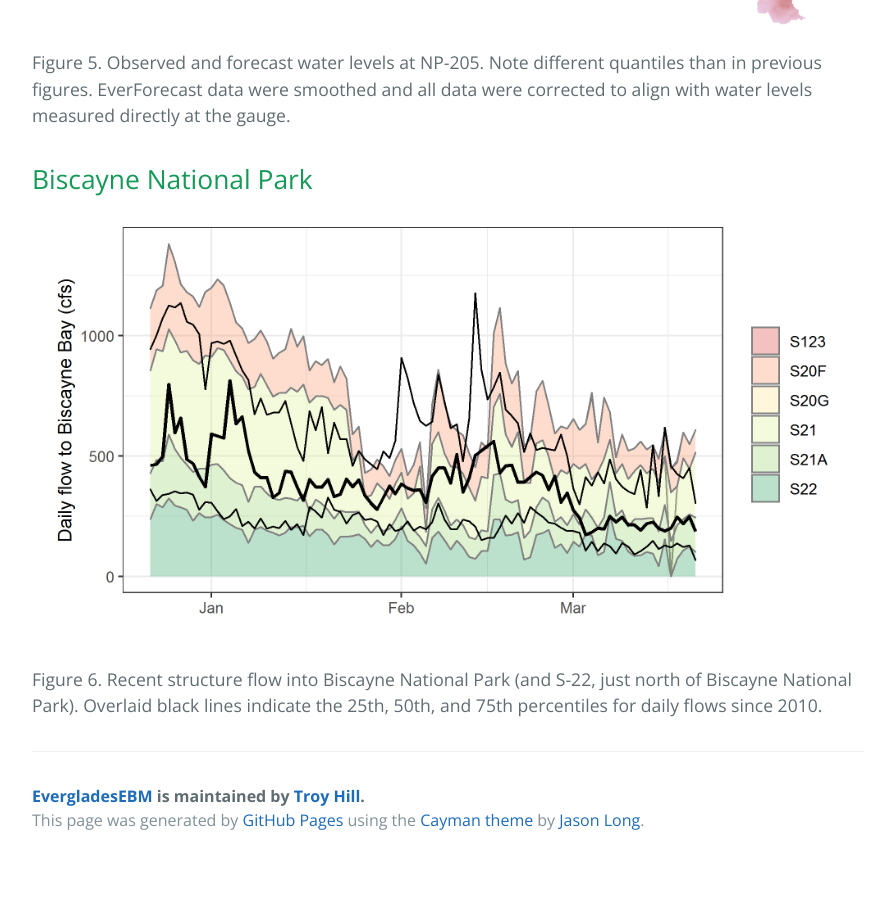
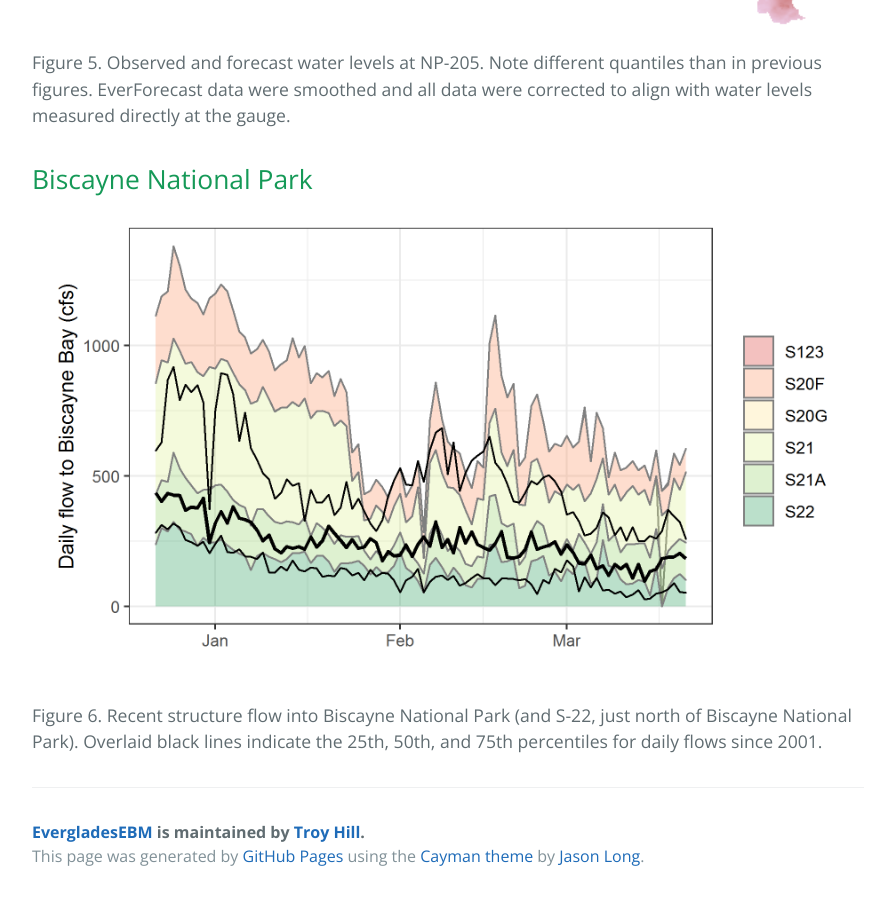
Before and after one commit to troyhill/EvergladesEBM, a Jekyll site: the page built from docs/output.md, in a window 1280 px wide and 900 px high, scrolled down 3427 px. Shown: the whole window, without its empty margins (192-1074 px from the left). Built offline with Jekyll 4.4.1, drawn with Linux system fonts in a browser that asks for light colours; before the commit the page ends 4291 px from its top, so only the background shows below that.

Commit message:
figure update

```diff
--- a/docs/output.md
+++ b/docs/output.md
@@ -46,4 +46,4 @@ Figure 5. Observed and forecast water levels at NP-205. Note different quantiles
 
 <img src="{{site.url}}/figures/BISC_inflows.png" style="display: block; margin: auto;" width="800" />
 
-Figure 6. Recent structure flow into Biscayne National Park (and S-22, just north of Biscayne National Park). Overlaid black lines indicate the 25th, 50th, and 75th percentiles for daily flows since 2010.
+Figure 6. Recent structure flow into Biscayne National Park (and S-22, just north of Biscayne National Park). Overlaid black lines indicate the 25th, 50th, and 75th percentiles for daily flows since 2001.
```
Also changed, not shown: docs/figures/BISC_inflows.png, docs/figures/forecast_IR118.png.
